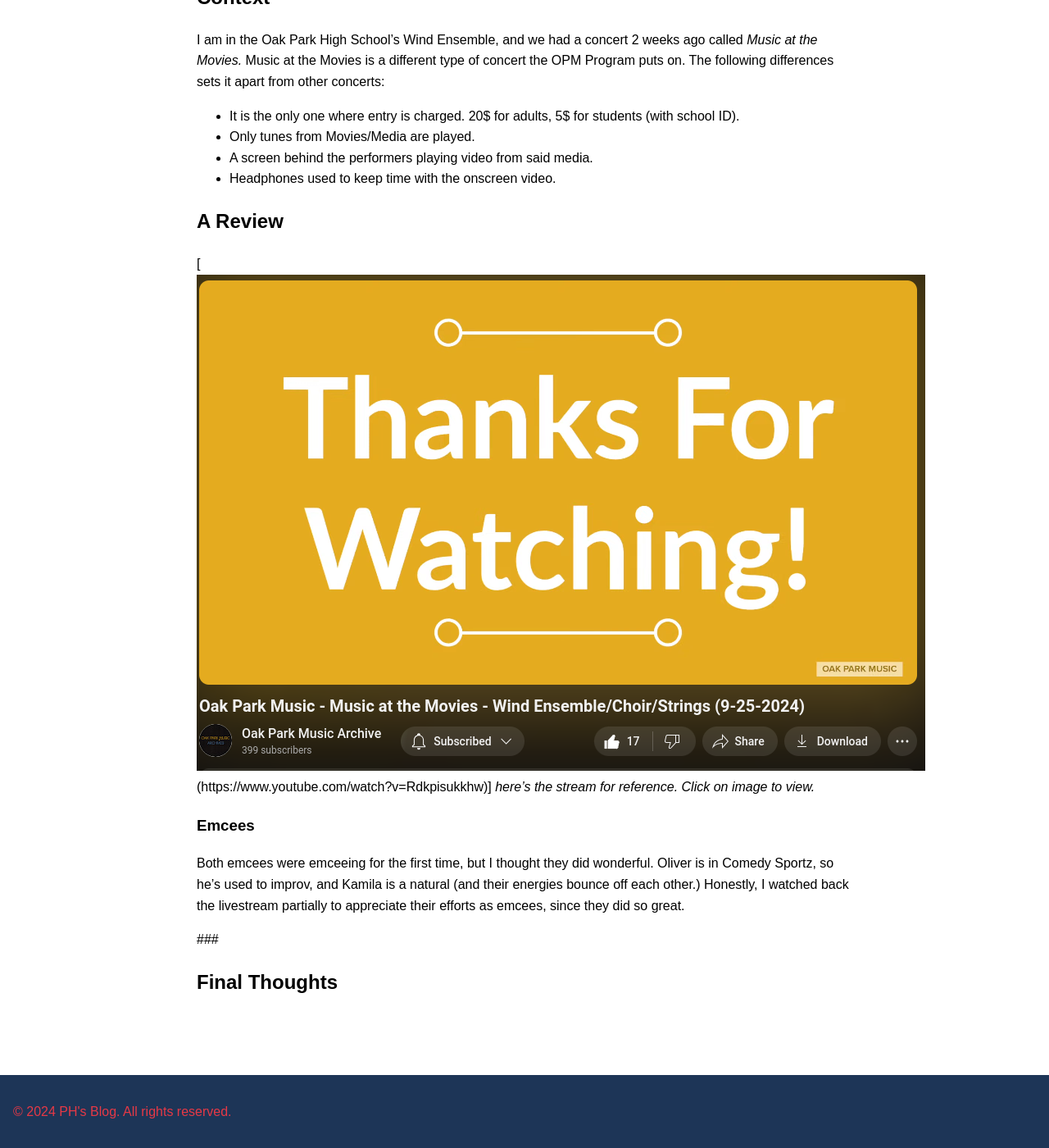
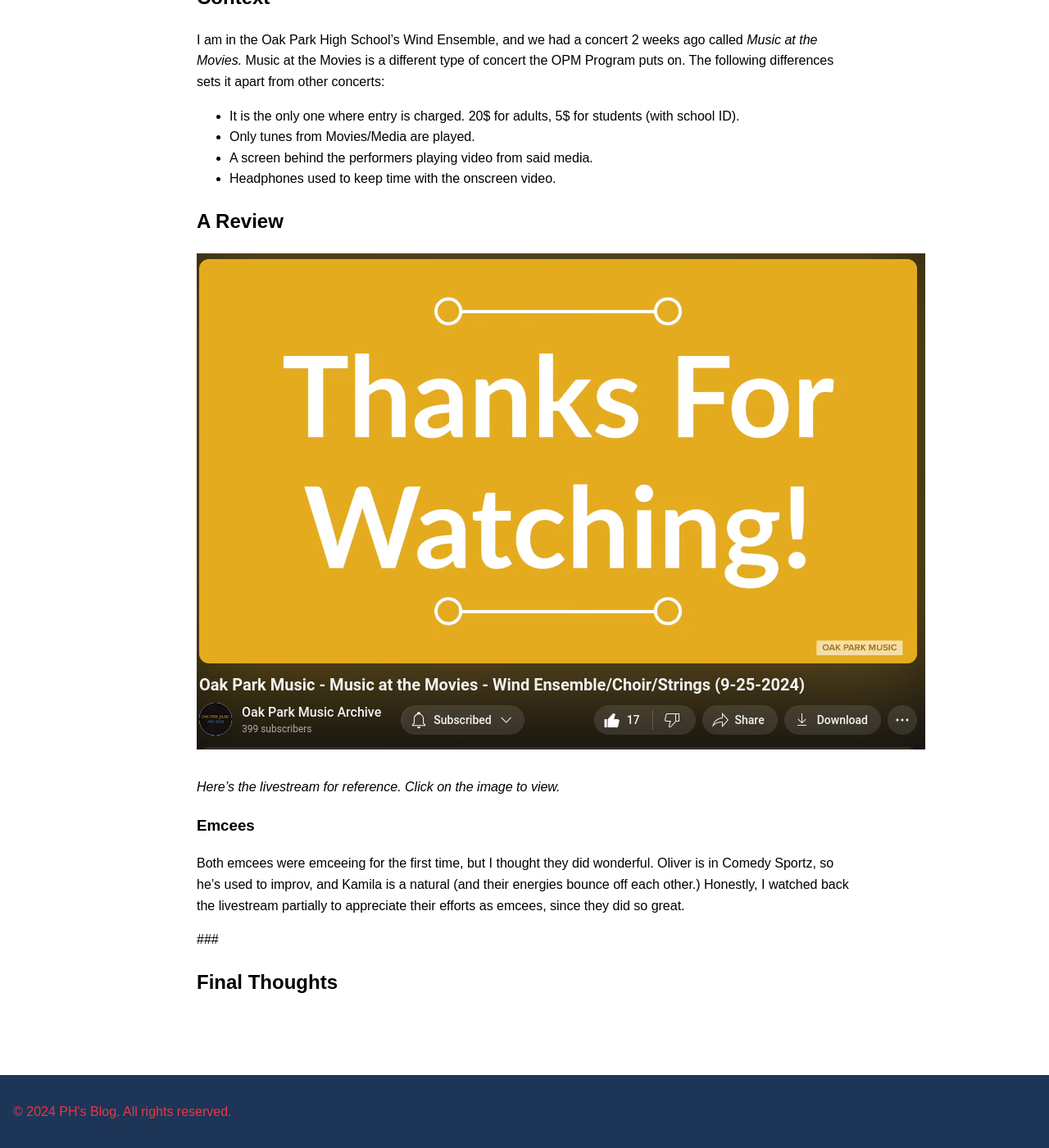
Before and after one commit to CaptainSapphire/PH-s-Blog, a Jekyll site: the page built from _posts/2024-10-08-Matm-day-2.md, in a window 1280 px wide and 1400 px high, scrolled down 397 px. Shown: the whole window at 82% size. Built offline with Jekyll 4.4.1, drawn with Linux system fonts in a browser that asks for light colours; our own code applies the rules of GitHub Pages for plain Markdown files.

Commit message:
Update 2024-10-08-Matm-day-2.md

```diff
--- a/_posts/2024-10-08-Matm-day-2.md
+++ b/_posts/2024-10-08-Matm-day-2.md
@@ -9,8 +9,9 @@
 - Headphones used to keep time with the onscreen video.
 
 ## A Review
-[!["Livestream"](https://github.com/CaptainSapphire/PH-s-Blog/blob/main/assets/October%202024/Screenshot%202024-10-08%207.45.10%20AM.png?raw=true)(https://www.youtube.com/watch?v=Rdkpisukkhw)]
-*here's the stream for reference. Click on image to view.*
+[!["Livestream"](https://github.com/CaptainSapphire/PH-s-Blog/blob/main/assets/October%202024/Screenshot%202024-10-08%207.45.10%20AM.png?raw=true)](https://www.youtube.com/watch?v=Rdkpisukkhw)
+<br><br>
+*Here's the livestream for reference. Click on the image to view.*
 ### Emcees
 Both emcees were emceeing for the first time, but I thought they did wonderful. Oliver is in Comedy Sportz, so he's used to improv, and Kamila is a natural (and their energies bounce off each other.) Honestly, I watched back the livestream partially to appreciate their efforts as emcees, since they did so great.
 
```
